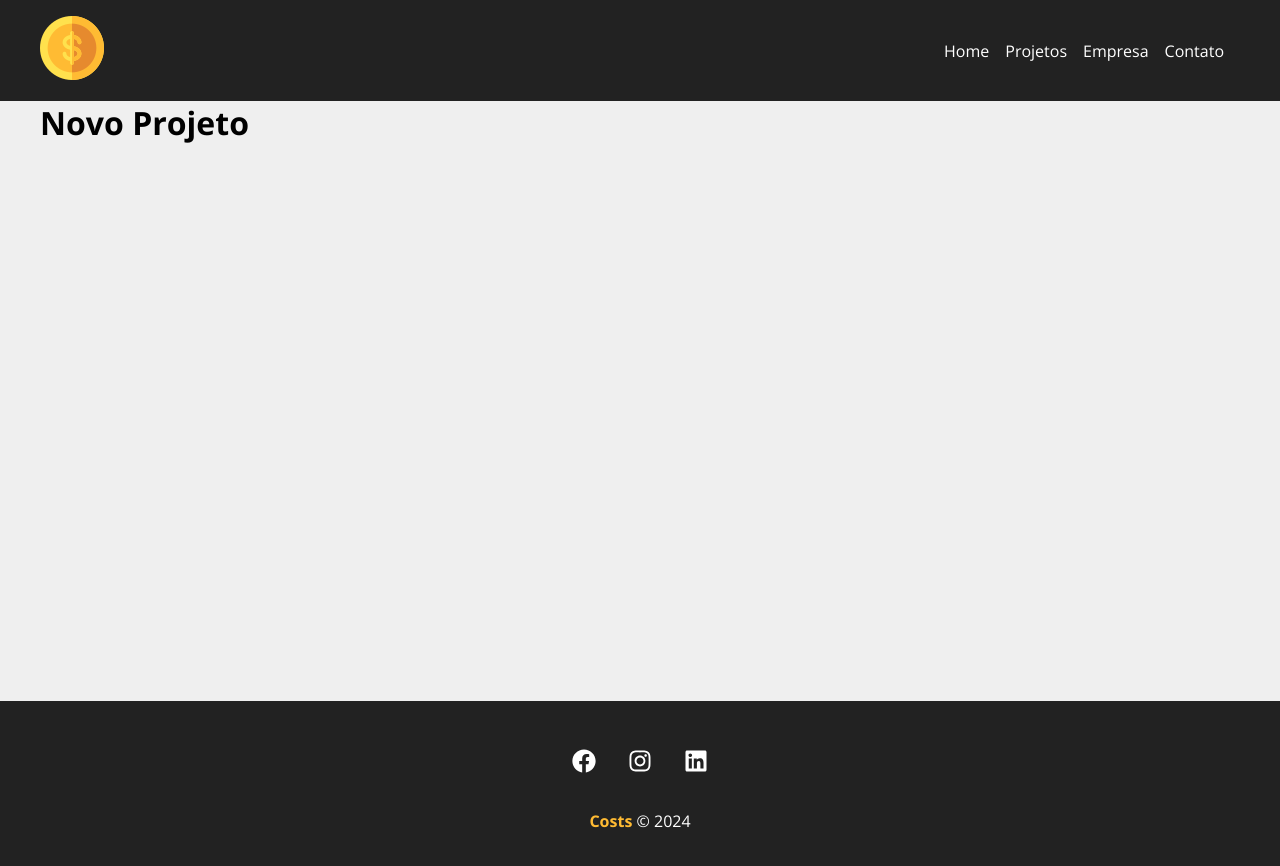
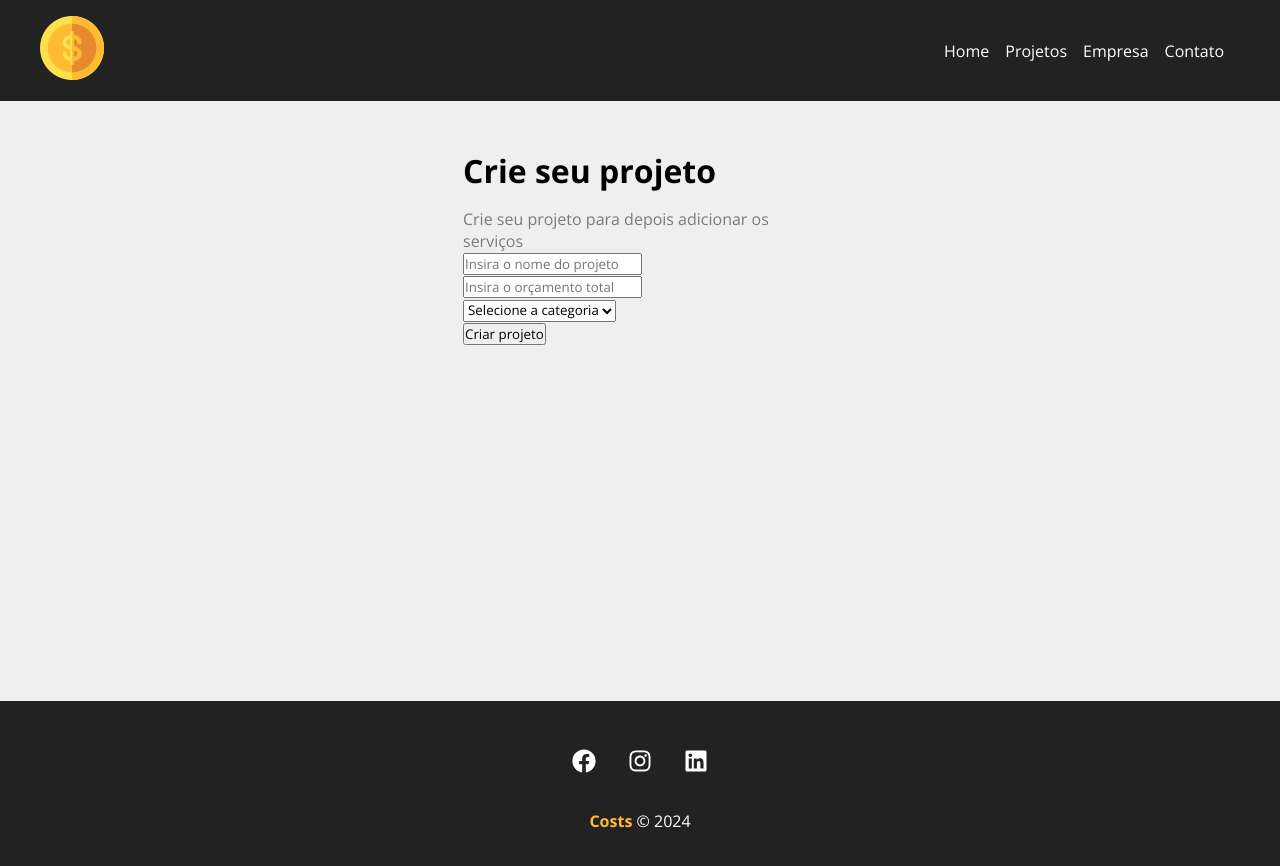
Before and after one commit to thales0591/project-manager-react, a React (Create React App) app: page /newproject in a window 1280 px wide. Shown: the top 866 px of the page. Built offline with nearby package versions, Linux system fonts and the light colour scheme.

Commit message:
create Project folder and js of ProjectForm

```diff
--- a/src/App.js
+++ b/src/App.js
@@ -1,4 +1,4 @@
-import { BrowserRouter as Router, Routes, Route, Link } from 'react-router-dom'
+import { BrowserRouter as Router, Routes, Route } from 'react-router-dom'
 import Home from './components/pages/Home'
 import Company from './components/pages/Company'
 import Contact from './components/pages/Contact'
--- a/src/components/pages/Home.js
+++ b/src/components/pages/Home.js
@@ -1,10 +1,10 @@
-import style from './Home.module.css'
+import styles from './Home.module.css'
 import savings from '../../img/savings.svg'
 import LinkButton from '../layout/LinkButton'
 
 function Home() {
     return (
-        <section className={style.home_container}>
+        <section className={styles.home_container}>
             <h1>Bem-vindo ao <span>Costs</span></h1>
             <p>Comece a gerenciar os seus projetos agora mesmo!</p>
             <LinkButton to="/newproject" text="Criar Projeto"/>
--- a/src/components/pages/NewProject.js
+++ b/src/components/pages/NewProject.js
@@ -1,6 +1,13 @@
+import ProjectForm from '../project/ProjectForm'
+import styles from './NewProject.module.css'
+
 function NewProject() {
     return (
-        <h1>Novo Projeto</h1>
+        <div className={styles.newproject_container}>
+            <h1>Crie seu projeto</h1>
+            <p>Crie seu projeto para depois adicionar os serviços</p>
+            <ProjectForm/>
+        </div>
     )
 }
 
--- /dev/null
+++ b/src/components/pages/NewProject.module.css
@@ -0,0 +1,13 @@
+.newproject_container {
+    width: 450px;
+    margin: 0 auto;
+    padding: 3em;
+}
+
+.newproject_container h1 {
+    margin-bottom: 0.5em;
+}
+
+.newproject_container p {
+    color: #7b7b7b;
+}
--- /dev/null
+++ b/src/components/project/ProjectForm.js
@@ -0,0 +1,24 @@
+function ProjectForm() {
+    return (
+        <div>
+            <form>
+                <div>
+                    <input type="text" placeholder="Insira o nome do projeto"/>
+                </div>
+                <div>
+                    <input type="number" placeholder="Insira o orçamento total"/>
+                </div>
+                <div>
+                    <select name="category_id">
+                        <option disabled selected>Selecione a categoria</option>
+                    </select>
+                </div>
+                <div>
+                    <input type="submit" value="Criar projeto"/>
+                </div>
+            </form>
+        </div>
+    )
+}
+
+export default ProjectForm
```
